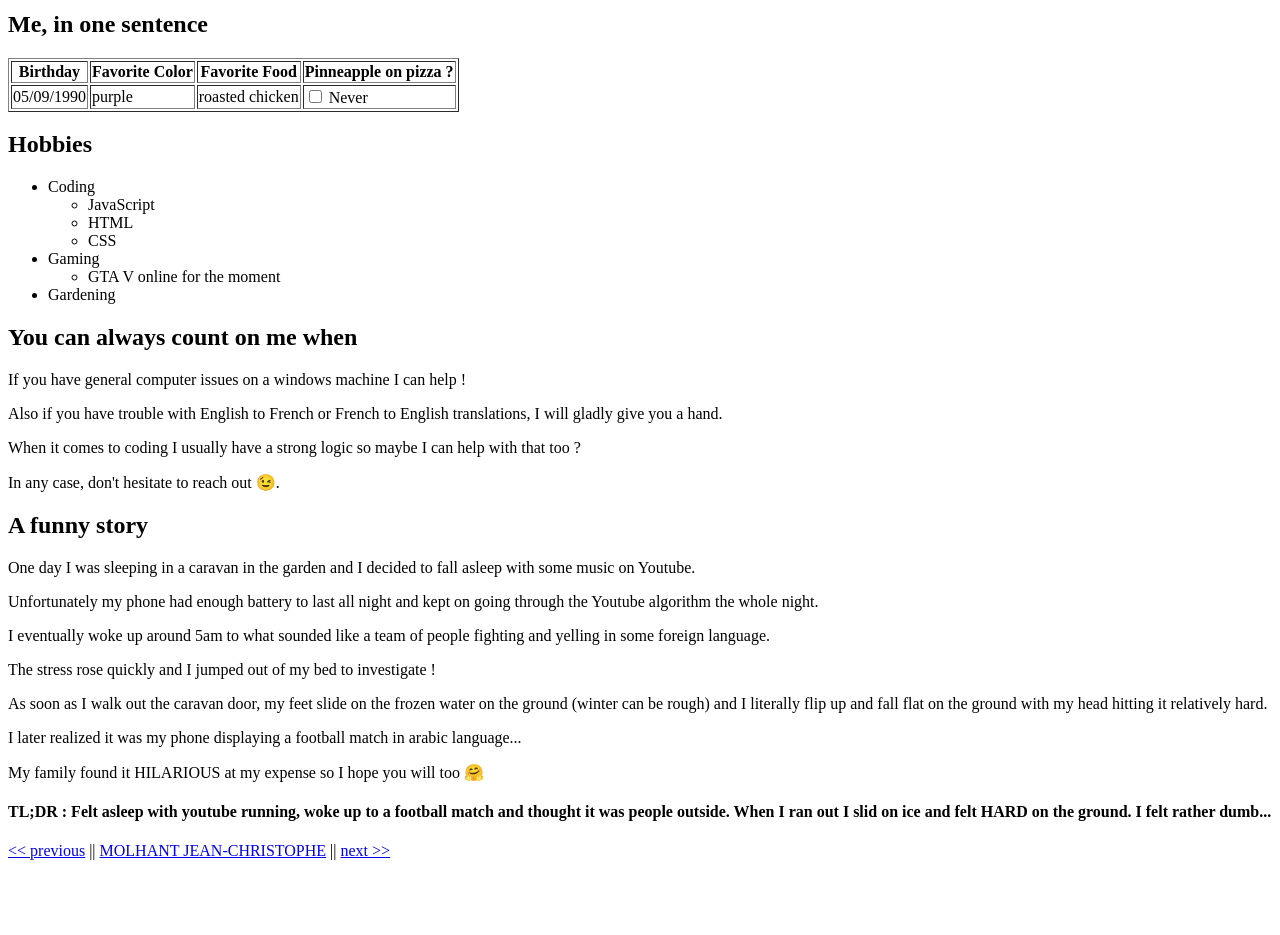
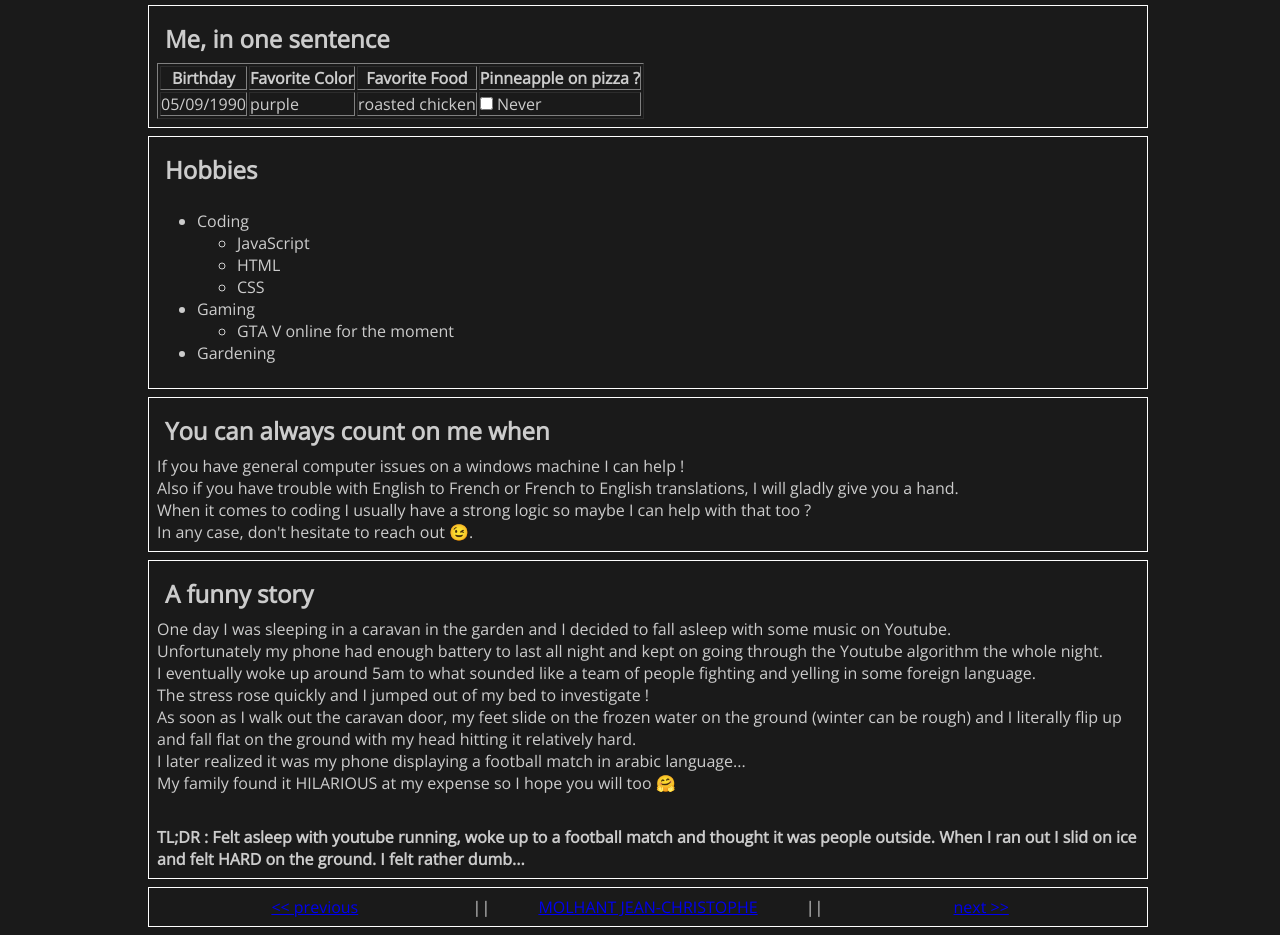
Before and after one commit to JeanChristopheM/markdown-warmup-html, a plain HTML site: page index.html in a window 1280 px wide. Shown: the part 363-1298 px from the top of the page. Before the commit the page ends 1231 px from the top, so only its background shows below. Drawn offline with nearby package versions, Linux system fonts and the light colour scheme.

Commit message:
added the css and changed the div/nav composition

```diff
--- a/index.html
+++ b/index.html
@@ -5,12 +5,18 @@
     <meta http-equiv="X-UA-Compatible" content="IE=edge">
     <meta name="viewport" content="width=device-width, initial-scale=1.0">
     <title>Markdown-Warmup-HTML</title>
+    <link rel="stylesheet" href="style.css">
+    <link rel="preconnect" href="https://fonts.googleapis.com">
+    <link rel="preconnect" href="https://fonts.gstatic.com" crossorigin>
+    <link href="https://fonts.googleapis.com/css2?family=Open+Sans&display=swap" rel="stylesheet">
 </head>
 <body>
     <header>
-        <h1>Molhant Jean-Christophe</h1>
-        <p><q><i>Be yourself; everyone else is already taken</i></q></p>
-        <p><b>Oscar Wilde</b></p>
+        <div>
+            <h1>Molhant Jean-Christophe</h1>
+            <p><q><i>Be yourself; everyone else is already taken</i></q></p>
+            <p><b>Oscar Wilde</b></p>
+        </div>
     </header>
     <body>
         <div>
@@ -69,7 +75,11 @@
             <h4>TL;DR : Felt asleep with youtube running, woke up to a football match and thought it was people outside. When I ran out I slid on ice and felt HARD on the ground. I felt rather dumb...</h4>
         </div>
         <nav>
-            <a href="https://github.com/Fradven/markdown-challenge"><< previous</a> || <a href="#">MOLHANT JEAN-CHRISTOPHE</a> || <a href="https://github.com/coreinside5/markdown-challenge">next >></a>
+            <p><a href="https://github.com/Fradven/markdown-challenge"><< previous</a></p>
+            <p>||</p>
+            <p><a href="#">MOLHANT JEAN-CHRISTOPHE</a></p>
+            <p>||</p>
+            <p><a href="https://github.com/coreinside5/markdown-challenge">next >></a></p>
         </nav>
     </body>
 
--- /dev/null
+++ b/style.css
@@ -0,0 +1,32 @@
+*:not(ul){
+    margin: 0;
+    padding: 0;
+    box-sizing: border-box;
+    font-family: 'Open Sans', sans-serif;
+}
+h1,h2 {
+    padding: .5rem;
+}
+h4 {
+    padding-top: 2rem;
+}
+body {
+    background-color:hsl(125, 0%, 10%);
+    color:hsl(125, 0%, 80%);
+    max-width:1000px;
+    margin:0 auto;
+}
+div, nav {
+    width:100%;
+    padding:.5rem;
+    border:1px solid white;
+    margin: .5rem;
+}
+nav {
+    display: grid;
+    grid-template-columns: 1fr min-content 1fr min-content 1fr;
+}
+nav>* {
+    align-self: center;
+    justify-self: center;
+}
```
